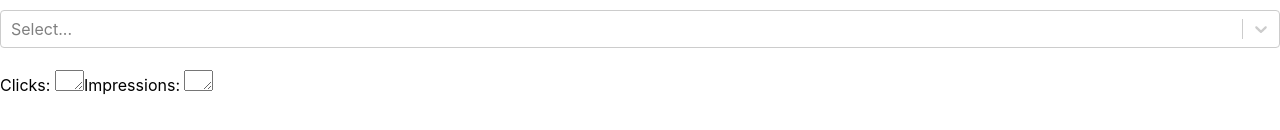
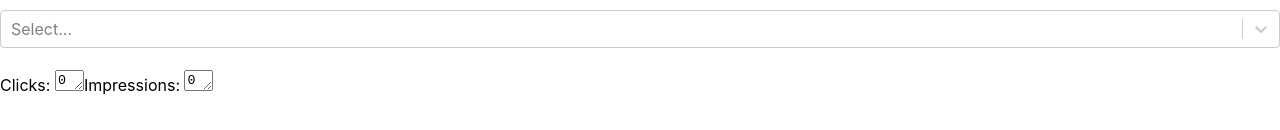
Before and after one commit to zeljko-djuric/adverity-coding-challenge, a React (Create React App) app: page / in a window 1280 px wide. Shown: the part 256-386 px from the top of the page. Built offline with nearby package versions, Linux system fonts and the light colour scheme; no server answers.

Commit message:
Changed textarea properties in Statistics component

```diff
--- a/src/components/Statistics.js
+++ b/src/components/Statistics.js
@@ -6,11 +6,11 @@ class Statistics extends React.Component{
         return(
                 <div>
                     <label>Clicks: </label>
-                    <textarea id="clicks" name="clicks"
-                    rows="1" cols="1"></textarea>
+                    <textarea className="clicks" name="clicks"
+                    rows="1" cols="1" defaultValue="0"></textarea>
                     <label>Impressions: </label>
-                    <textarea id="impressions" name="impressions"
-                    rows="1" cols="1"></textarea>
+                    <textarea className="impressions" name="impressions"
+                    rows="1" cols="1" defaultValue="0"></textarea>
                 </div>
         )
     }
--- a/src/components/UserChoice.js
+++ b/src/components/UserChoice.js
@@ -11,7 +11,6 @@ class UserChoice extends React.Component{
             campaign: [],
             clicks: [],
             impressions: [],
-            info: [] // tmp
         }
     }
 
@@ -32,12 +31,10 @@ class UserChoice extends React.Component{
             <div>
                 <h3>Choose channel or campaign:</h3>
                 <Typeahead/>
-                {/* <h1>{this.state.info[0]}</h1> */}
                 <h1>{this.state.channel[0]}</h1>
                 <h1>{this.state.campaign[0]}</h1>
                 <h1>{this.state.clicks[0]}</h1>
                 <h1>{this.state.impressions[0]}</h1>
-
             </div>
         )
     }
```
